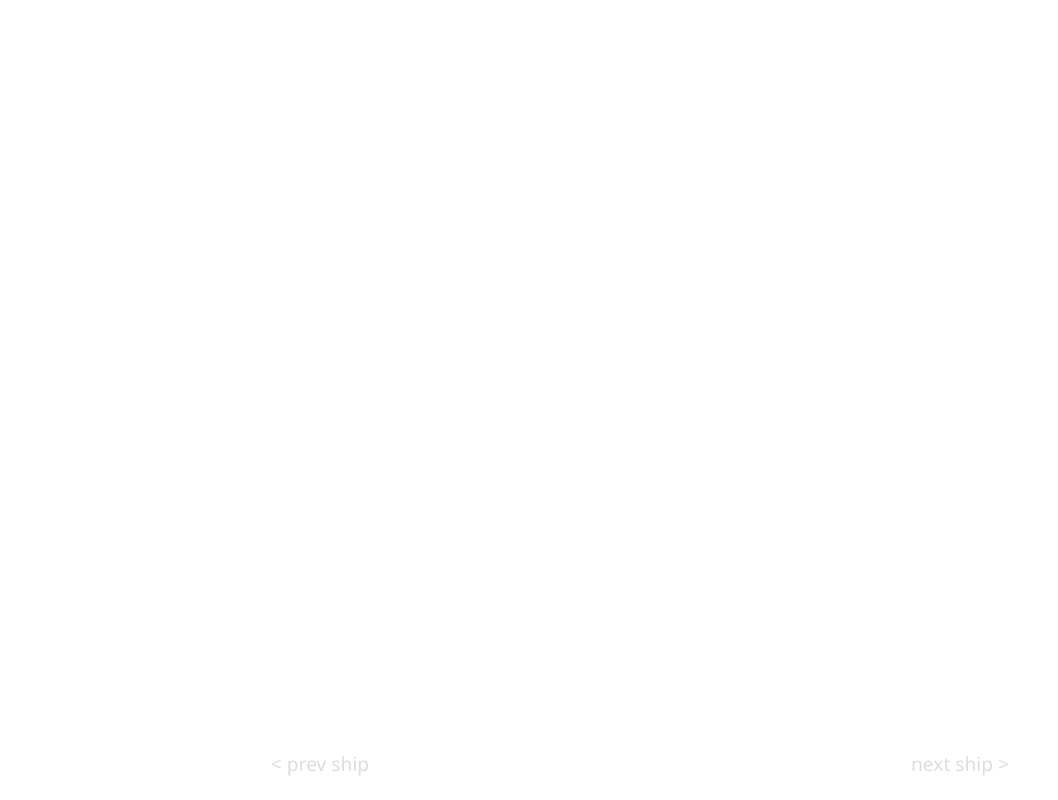
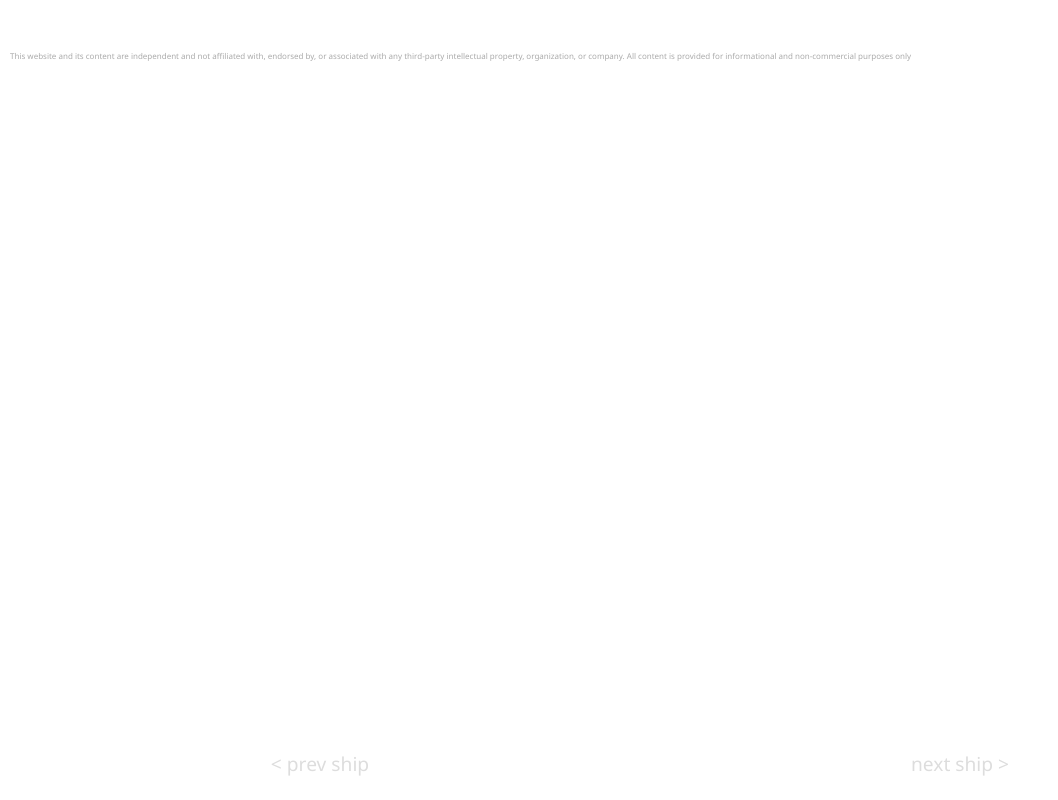
Before and after one commit to jufa/starfleet_generator, a website: page index.html in a window 1280 px wide. Shown: the whole page, without its empty margins (0-1058 px from the left). Drawn offline with Linux system fonts and the light colour scheme.

Commit message:
Update index.html
upadte credits

```diff
--- a/index.html
+++ b/index.html
@@ -23,10 +23,10 @@
         height: 30px;
         width: 100%;
         text-align: left;
+        font-size: 8px;
+        color: #aaa;
       }
       #credits a {
-        font-size: 12px;
-        color: #aaa;
         text-decoration: dotted;
       }
       #nav {
@@ -72,5 +72,8 @@
     <a href="#" id="next" class="button-nav">next ship &gt;</a>
   </div>
   <div id="ship-name"></div>
+  <div id="credits">
+    This website and its content are independent and not affiliated with, endorsed by, or associated with any third-party intellectual property, organization, or company. All content is provided for informational and non-commercial purposes only
+  </div>
 </body>
 </html>
```
